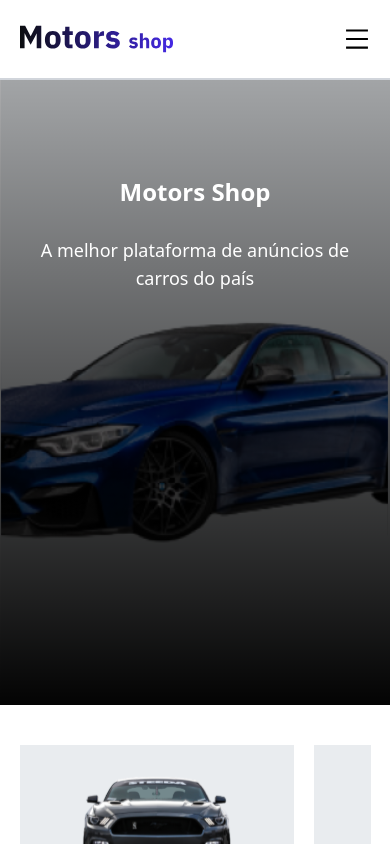
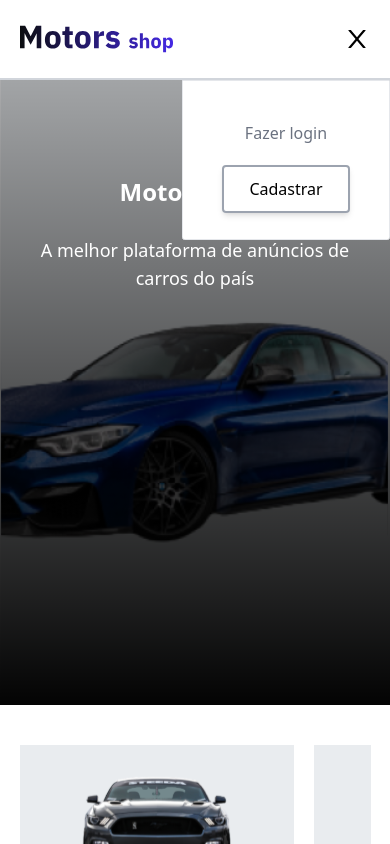
Before and after one commit to motors-shop-grupo1-t14-alex/motors-shop-front-end, a React (Vite) app: page / in a window 390 px wide. Both pictures are taken after a click on the button 356 px from the left and 39 px from the top of the page. Shown: the top 844 px of the page. Built offline with nearby package versions, Linux system fonts and the light colour scheme.

Commit message:
ready hamburguer menu

```diff
--- a/src/components/header/index.tsx
+++ b/src/components/header/index.tsx
@@ -1,6 +1,7 @@
 import { useContext, useState } from "react";
 import { BiLogOut } from "react-icons/bi";
 import { AiOutlineMenu } from "react-icons/ai";
+import { AiOutlineClose } from "react-icons/ai";
 import { Link } from "react-router-dom";
 import { UserContext } from "../../contexts/userContext";
 
@@ -8,6 +9,19 @@ export const Header = (): JSX.Element => {
   const { user, logout } = useContext(UserContext);
   const { innerWidth } = window;
   const [screenSize, setScreenSize] = useState(innerWidth);
+  const [menu, setMenu] = useState(false)
+
+  const openMenu = () => {
+    if(!menu){
+      return "hidden"
+    }
+    return "block"
+  }
+
+  const toggleMenu = () => {
+    setMenu(!menu)
+  }
+
 
   window.addEventListener("resize", () => {
     setScreenSize(window.innerWidth);
@@ -23,8 +37,31 @@ export const Header = (): JSX.Element => {
           <img src="/logo-motors-shop.svg" alt="logo-motors-shop" />
         </a>
         {screenSize < 768 ? (
-          <button>
-            <AiOutlineMenu size={28} />
+          <button onClick={toggleMenu} className="block md:hidden py-3 focus:outline-none group rounded-[10px]">
+            {menu ? <AiOutlineClose size='28' /> : <AiOutlineMenu size='28' />}
+            <div className={`${openMenu()} absolute z-10 top-20 right-0 h-40 w-52 bg-white border rounded-b-[2.5px]`}>
+              <ul className="flex gap-5 flex-col items-center w-full pt-10">
+                <li>{window.location.href.split("/")[3] == "login" ? (
+              <Link to="/login" className="p-2.5 w-32 text-brand1">
+                Fazer login
+              </Link>
+            ) : (
+              <Link
+                to="/login"
+                className="p-2.5 w-32 text-gray-500 hover:text-brand1"
+              >
+                Fazer login
+              </Link>
+            )}</li>
+              <li><Link
+              className="p-2.5 w-32 border-2 rounded border-gray-400 shadow-md flex justify-center items-center"
+              to="/register"
+            >
+              Cadastrar
+            </Link></li>
+              </ul>
+
+            </div>
           </button>
         ) : user ? (
           <section className="flex items-center justify-center pl-8 gap-4 md:border-l-2 md:border-gray-300 h-full">
--- a/tailwind.config.js
+++ b/tailwind.config.js
@@ -69,6 +69,13 @@ export default {
                 desktopM: "1100px",
                 desktopG: "1400px"
             },
+            variants: {
+                extend: {
+                    display: ['group-focus'],
+                    opacity: ['group-focus'],
+                    inset: ['group-focus'],
+                }
+            }
         },
     },
     plugins: [
```
